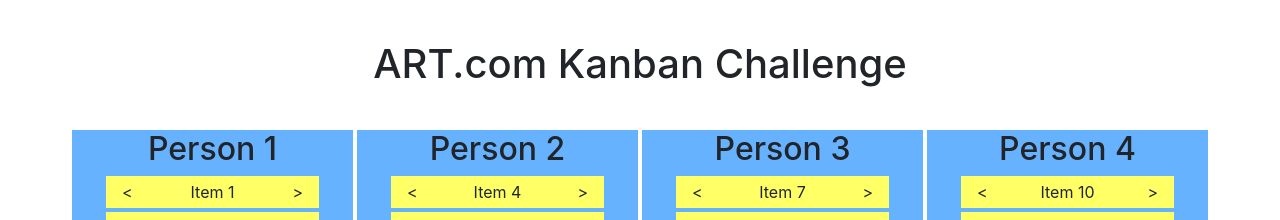
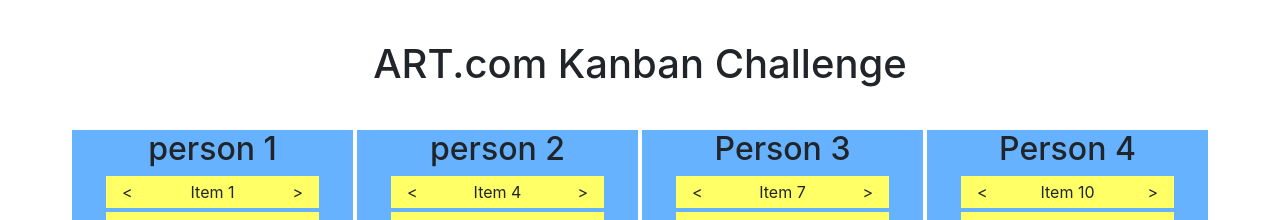
Before and after one commit to leobrandao/art-challenge, a React (Create React App) app: page / in a window 1280 px wide. Shown: the top 220 px of the page. Built offline with nearby package versions, Linux system fonts and the light colour scheme.

Commit message:
Updating state model

```diff
--- a/src/App.js
+++ b/src/App.js
@@ -7,44 +7,44 @@
 class App extends React.Component {
   constructor(props) {
     super(props);
+    // this.state = {
+    //   columns: [
+    //     {
+    //       name: "Person 1",
+    //       items: ["Item 1", "Item 2", "Item 3"]
+    //     },
+    //     {
+    //       name: "Person 2",
+    //       items: ["Item 4", "Item 5", "Item 6"]
+    //     },
+    //     {
+    //       name: "Person 3",
+    //       items: ["Item 7", "Item 8", "Item 9"]
+    //     },
+    //     {
+    //       name: "Person 4",
+    //       items: ["Item 10", "Item 11", "Item 12"]
+    //     }
+    //   ]
+    // };
+
     this.state = {
-      columns: [
-        {
-          name: "Person 1",
-          items: ["Item 1", "Item 2", "Item 3"]
-        },
-        {
-          name: "Person 2",
-          items: ["Item 4", "Item 5", "Item 6"]
-        },
-        {
-          name: "Person 3",
-          items: ["Item 7", "Item 8", "Item 9"]
-        },
-        {
-          name: "Person 4",
-          items: ["Item 10", "Item 11", "Item 12"]
-        }
-      ]
-    };
-
+      "person 1": ["Item 1", "Item 2", "Item 3"],
+      "person 2": [ "Item 4", "Item 5", "Item 6" ],
+      "Person 3": [ "Item 7", "Item 8", "Item 9" ],
+      "Person 4": [ "Item 10", "Item 11", "Item 12" ]
+    }
 
   }
 
-
   addNewItem = columnName => {
     let newItem = window.prompt("Enter New Item to " + columnName);
-    console.log(newItem);
     if (newItem === null || newItem === '') return;
-    const columns = this.state.columns.map(column => {
-      if (column.name === columnName) {
-        column.items.push(newItem);
-      }
-      return column;
-    });
-    this.setState({
-      columns
-    });
+    const columns = { ...this.state }
+
+    columns[columnName] = [...columns[columnName], newItem];
+
+    this.setState( columns );
   };
 
   moveItem = (item, columnName, direction) => {
@@ -68,18 +68,19 @@
   }
 
   render() {
-    const columns = this.state.columns;
+    const columns = this.state;
+
     return (
       <div className="container">
         <h1 className="app--title">ART.com Kanban Challenge</h1>
         <div className="row">
-          {columns.map((column, i) => (
+          {Object.entries(columns).map(([key, value]) => (
             <Column
-              key={i}
+              key={key}
               addNewItem={this.addNewItem}
               moveItem={this.moveItem}
-              columnName={column.name}
-              items={column.items}
+              columnName={key}
+              items={value}
             />
           ))}
         </div>
```
